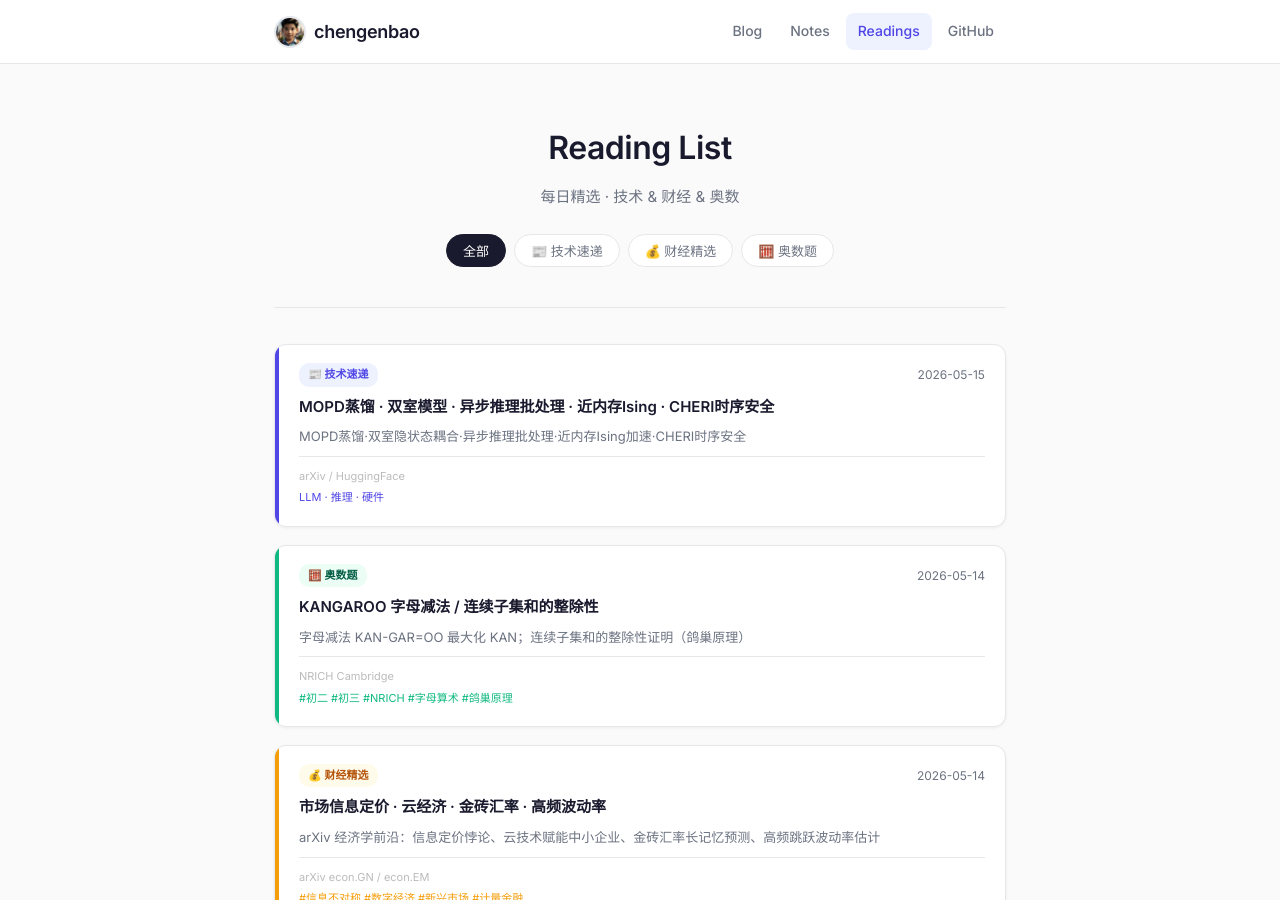
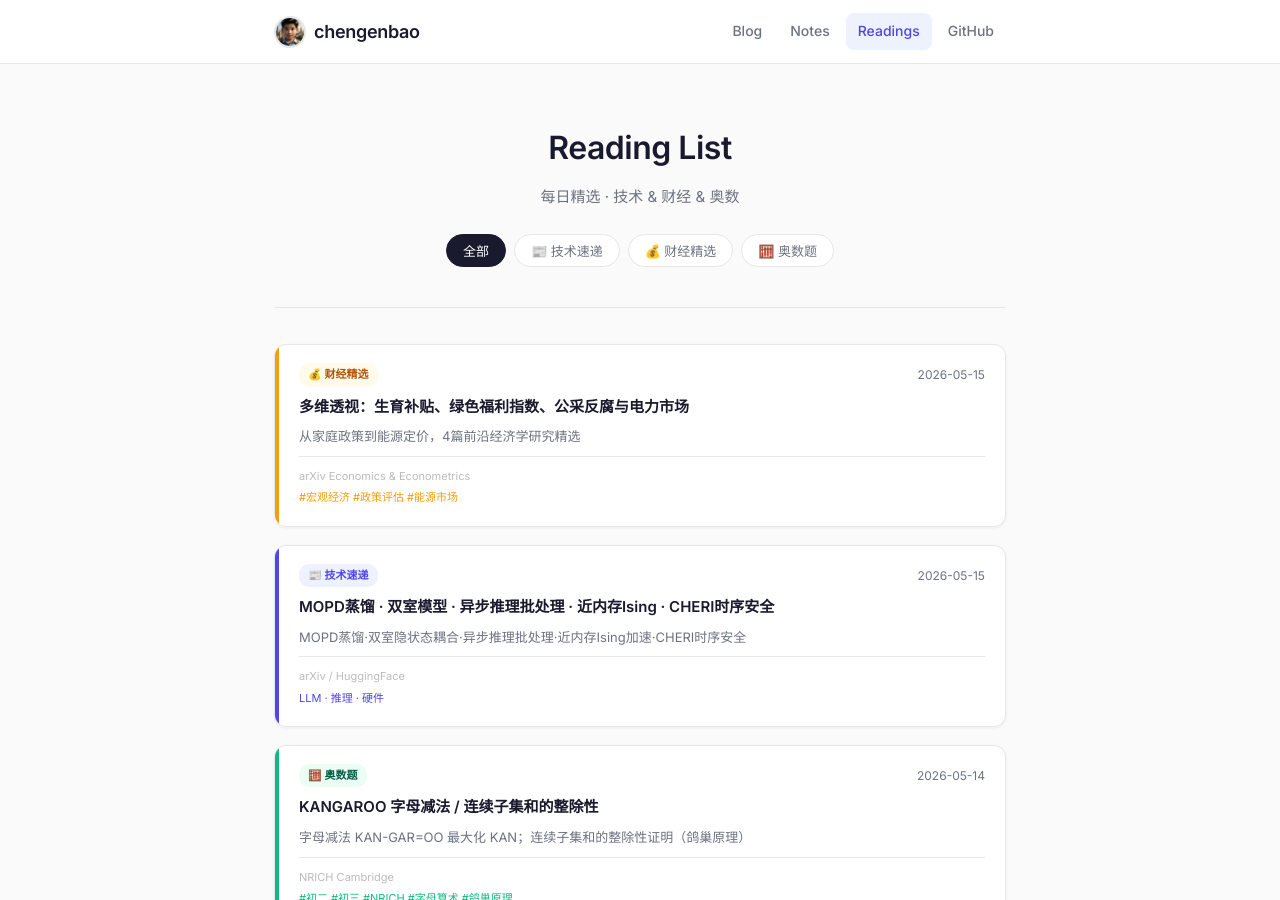
Before and after one commit to chengenbao/chengenbao.github.io, a Jekyll site: the page built from reading-list/index.md, in a window 1280 px wide and 900 px high. Built offline with Jekyll 4.4.1, drawn with Linux system fonts in a browser that asks for light colours.

Commit message:
update index: add finance card 2026-05-15

```diff
--- a/reading-list/index.md
+++ b/reading-list/index.md
@@ -18,6 +18,21 @@ permalink: /reading-list/
   </div>
 
   <div class="rl-grid">
+<a class="rl-card finance" href="/reading-list/2026-05-15-finance-daily/">
+  <div class="rl-accent"></div>
+  <div class="rl-body">
+    <div class="rl-top">
+      <span class="rl-badge finance">💰 财经精选</span>
+      <time>2026-05-15</time>
+    </div>
+    <h2>多维透视：生育补贴、绿色福利指数、公采反腐与电力市场</h2>
+    <p>从家庭政策到能源定价，4篇前沿经济学研究精选</p>
+    <div class="rl-meta">
+      <span class="rl-source">arXiv Economics & Econometrics</span>
+      <span class="rl-tags">#宏观经济 #政策评估 #能源市场</span>
+    </div>
+  </div>
+</a>
 <a class="rl-card tech" href="/reading-list/2026-05-15-tech-daily/">
   <div class="rl-accent"></div>
   <div class="rl-body">
```
